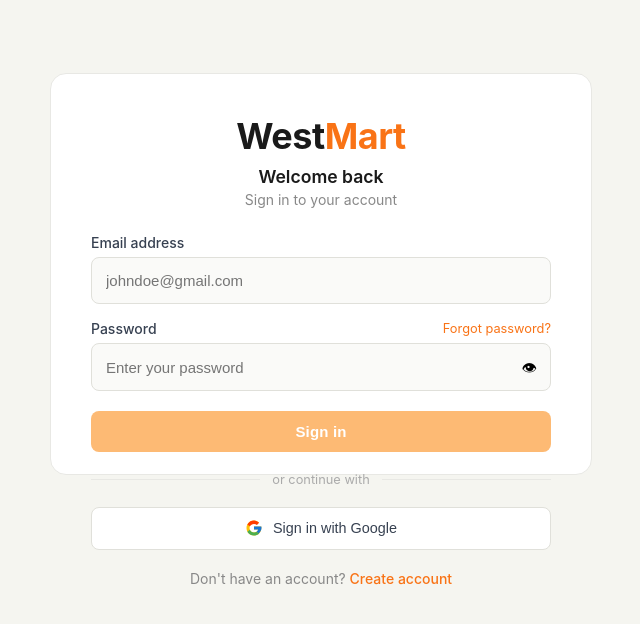
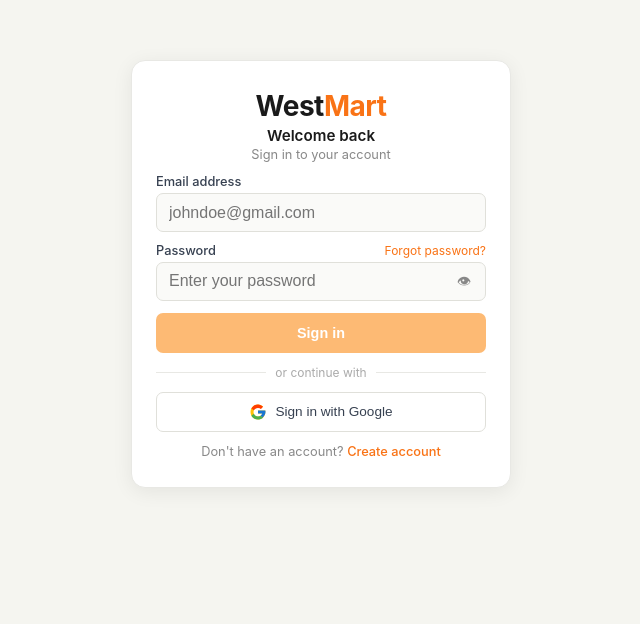
Before and after one commit to Astra-max/e-commerce-app, a React (Vite) app in the folder e-commerce/: page / in a window 1280 px wide. Shown: the part 142-766 px from the top of the page, without its empty margins (319-959 px from the left). Built offline with nearby package versions, Linux system fonts and the light colour scheme.

Commit message:
refactor: general app refactor

```diff
--- a/e-commerce/src/styles/login.css
+++ b/e-commerce/src/styles/login.css
@@ -1,5 +1,12 @@
+.page *,
+.page *::before,
+.page *::after {
+  box-sizing: border-box;
+}
+
 .page {
   min-height: 100vh;
+  min-height: 100dvh;
   display: flex;
   align-items: center;
   justify-content: center;
@@ -9,27 +16,28 @@
 }
 
 .card {
-  width: 110%;
-  max-width: 460px;
-  height: 40vh;
+  width: 100%;
+  max-width: 380px;          /* was 460px — narrower feels tighter */
   background-color: #ffffff;
-  border-radius: 16px;
-  padding: clamp(1.5rem, 5vw, 2.5rem);
+  border-radius: 14px;
+  padding: 1.75rem 1.5rem;   /* was clamp(1.5rem,6vw,2.5rem) — fixed, compact */
   border: 1px solid #e8e8e4;
   display: flex;
   flex-direction: column;
-  gap: 1.25rem;
+  gap: 0.75rem;              /* was 1.1rem — less air between sections */
+  box-shadow: 0 4px 20px rgba(0, 0, 0, 0.07);
 }
 
+/* ── Logo ── */
 .logoSection {
   text-align: center;
-  margin-bottom: 0.35rem;
+  margin-bottom: 0;
 }
 
 .logo {
-  font-size: clamp(1.75rem, 6vw, 2.25rem);
+  font-size: 1.75rem;        /* was clamp(1.6,6vw,2.25rem) */
   font-weight: 700;
-  margin: 0 0 0.5rem;
+  margin: 0 0 0.2rem;
   color: #1a1a1a;
   letter-spacing: -0.5px;
 }
@@ -39,54 +47,57 @@
 }
 
 .welcome {
-  font-size: 1.1rem;
+  font-size: 0.95rem;
   font-weight: 600;
   color: #1a1a1a;
-  margin: 0 0 0.25rem;
+  margin: 0 0 0.1rem;
 }
 
 .subtitle {
-  font-size: 0.875rem;
+  font-size: 0.8rem;
   color: #888;
   margin: 0;
 }
 
+/* ── Error ── */
 .errorBox {
   display: flex;
   align-items: center;
   gap: 0.5rem;
   background-color: #fff1f1;
   border: 1px solid #fecaca;
-  border-radius: 8px;
-  padding: 0.75rem 1rem;
-  font-size: 0.875rem;
+  border-radius: 7px;
+  padding: 0.55rem 0.75rem;
+  font-size: 0.8rem;
   color: #dc2626;
 }
 
 .errorIcon {
-  width: 18px;
-  height: 18px;
+  width: 16px;
+  height: 16px;
+  min-width: 16px;
   border-radius: 50%;
   background-color: #dc2626;
   color: #fff;
   display: flex;
   align-items: center;
   justify-content: center;
-  font-size: 11px;
+  font-size: 10px;
   font-weight: 700;
   flex-shrink: 0;
 }
 
+/* ── Fields ── */
 .fields {
   display: flex;
   flex-direction: column;
-  gap: 1rem;
+  gap: 0.65rem;              /* was 0.9rem */
 }
 
 .fieldGroup {
   display: flex;
   flex-direction: column;
-  gap: 0.375rem;
+  gap: 0.25rem;              /* was 0.375rem */
 }
 
 .labelRow {
@@ -96,63 +107,79 @@
 }
 
 .label {
-  font-size: 0.875rem;
+  font-size: 0.8rem;         /* was 0.875rem */
   font-weight: 500;
   color: #374151;
 }
 
 .forgotLink {
-  font-size: 0.8rem;
+  font-size: 0.75rem;
   color: #f97316;
   text-decoration: none;
 }
 
+.forgotLink:hover {
+  text-decoration: underline;
+}
+
 .input {
   width: 100%;
-  padding: 0.9rem 0.875rem;
-  font-size: 0.9375rem;
+  padding: 0.6rem 0.75rem;   /* was 0.9rem — the biggest height saver */
+  font-size: max(16px, 0.875rem);
   border: 1px solid #e0e0da;
-  border-radius: 8px;
+  border-radius: 7px;
   outline: none;
   color: #1a1a1a;
   background-color: #fafaf8;
-  box-sizing: border-box;
   transition: border-color 0.15s;
 }
 
 .input:focus {
   border-color: #f97316;
+  background-color: #fff;
 }
 
+/* ── Password ── */
 .passwordWrap {
   position: relative;
 }
 
+.passwordInput {
+  padding-right: 2.5rem;
+}
+
 .eyeBtn {
   position: absolute;
-  right: 10px;
+  right: 8px;
   top: 50%;
   transform: translateY(-50%);
   background: none;
   border: none;
   cursor: pointer;
-  font-size: 15px;
+  font-size: 14px;
   padding: 4px;
   line-height: 1;
+  min-width: 28px;
+  min-height: 28px;
+  display: flex;
+  align-items: center;
+  justify-content: center;
+  color: #888;
 }
 
+/* ── Submit ── */
 .btn {
   width: 100%;
-  padding: 0.75rem;
+  padding: 0.6rem;           /* was 0.8rem */
   background-color: #f97316;
-  color: #ffffff;
+  color: #fff;
   border: none;
-  border-radius: 8px;
-  font-size: 0.9375rem;
+  border-radius: 7px;
+  font-size: 0.9rem;
   font-weight: 600;
   cursor: pointer;
   transition: background-color 0.15s, transform 0.1s;
-  letter-spacing: 0.01em;
+  min-height: 40px;
 }
 
 .btn:hover {
@@ -168,6 +195,11 @@
   cursor: not-allowed;
 }
 
+.btnDisabled:hover {
+  background-color: #fdba74;
+}
+
+/* ── Spinner ── */
 .loadingRow {
   display: flex;
   align-items: center;
@@ -176,25 +208,24 @@
 }
 
 .spinner {
-  width: 14px;
-  height: 14px;
+  width: 13px;
+  height: 13px;
   border: 2px solid rgba(255, 255, 255, 0.4);
   border-top-color: #fff;
   border-radius: 50%;
   animation: spin 0.7s linear infinite;
-  display: inline-block;
+  flex-shrink: 0;
 }
 
 @keyframes spin {
-  to {
-    transform: rotate(360deg);
-  }
+  to { transform: rotate(360deg); }
 }
 
+/* ── Divider ── */
 .divider {
   display: flex;
   align-items: center;
-  gap: 0.75rem;
+  gap: 0.6rem;
 }
 
 .dividerLine {
@@ -204,35 +235,39 @@
 }
 
 .dividerText {
-  font-size: 0.8rem;
+  font-size: 0.75rem;
   color: #aaa;
   white-space: nowrap;
 }
 
+/* ── Google ── */
 .googleBtn {
   width: 100%;
   display: flex;
   align-items: center;
   justify-content: center;
-  gap: 0.625rem;
-  padding: 0.7rem;
-  background-color: #ffffff;
+  gap: 0.5rem;
+  padding: 0.55rem;          /* was 0.7rem */
+  background-color: #fff;
   border: 1px solid #e0e0da;
-  border-radius: 8px;
-  font-size: 0.9rem;
+  border-radius: 7px;
+  font-size: 0.85rem;
   font-weight: 500;
   color: #374151;
   cursor: pointer;
-  transition: background-color 0.15s;
+  transition: background-color 0.15s, border-color 0.15s;
+  min-height: 40px;
 }
 
 .googleBtn:hover {
   background-color: #f9fafb;
+  border-color: #ccc;
 }
 
+/* ── Sign up ── */
 .signupText {
   text-align: center;
-  font-size: 0.875rem;
+  font-size: 0.8rem;
   color: #888;
   margin: 0;
 }
@@ -243,7 +278,34 @@
   text-decoration: none;
 }
 
-.signupLink:hover,
-.forgotLink:hover {
+.signupLink:hover {
   text-decoration: underline;
 }
+
+/* ── Very small phones ── */
+@media (max-width: 360px) {
+  .card {
+    padding: 1.25rem 1rem;
+    gap: 0.6rem;
+    border-radius: 10px;
+  }
+  .logo {
+    font-size: 1.5rem;
+  }
+}
+
+/* ── Landscape phones ── */
+@media (max-height: 600px) and (orientation: landscape) {
+  .page {
+    align-items: flex-start;
+    padding: 0.75rem;
+  }
+  .card {
+    gap: 0.5rem;
+    padding: 1rem 1.25rem;
+  }
+  .welcome,
+  .subtitle {
+    display: none;
+  }
+}
```
